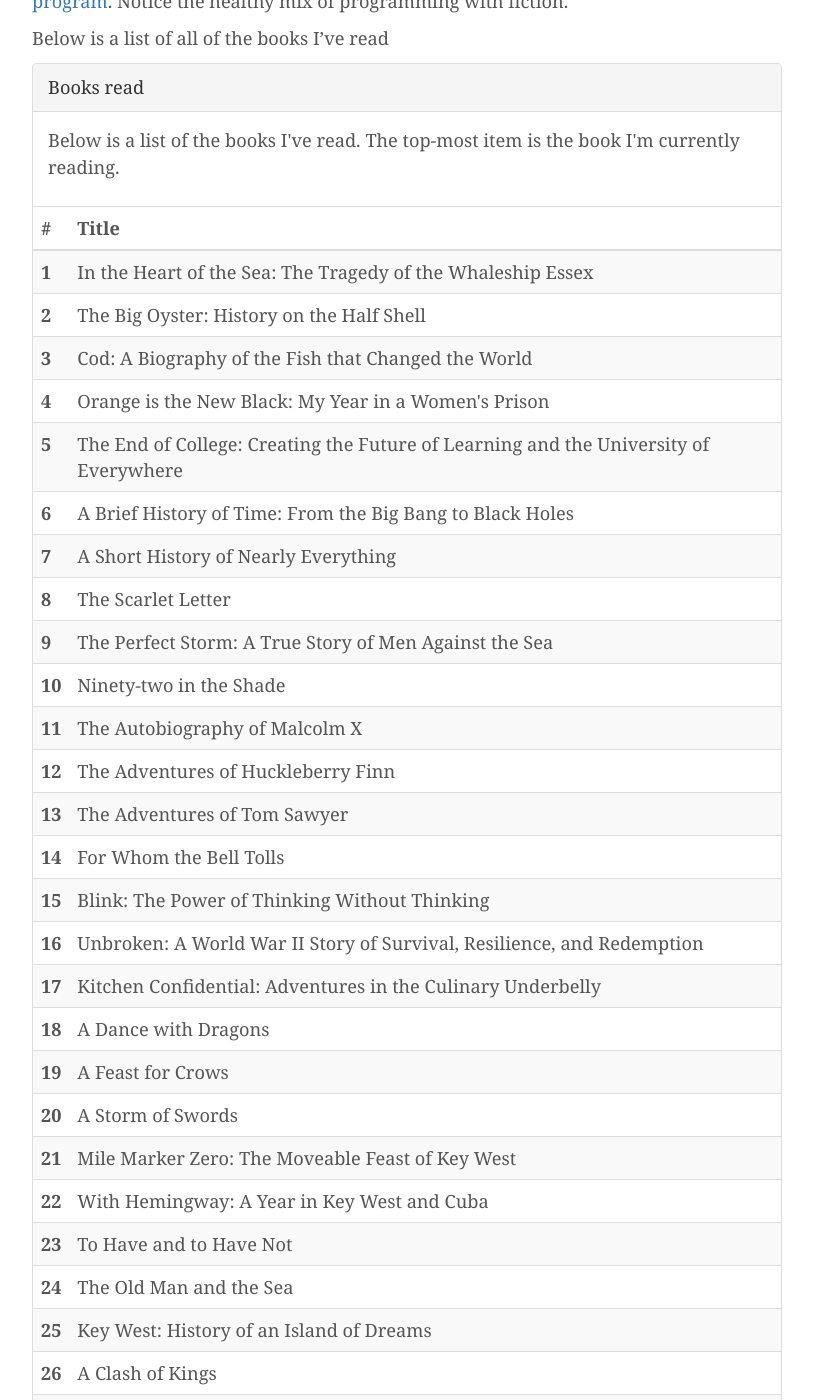
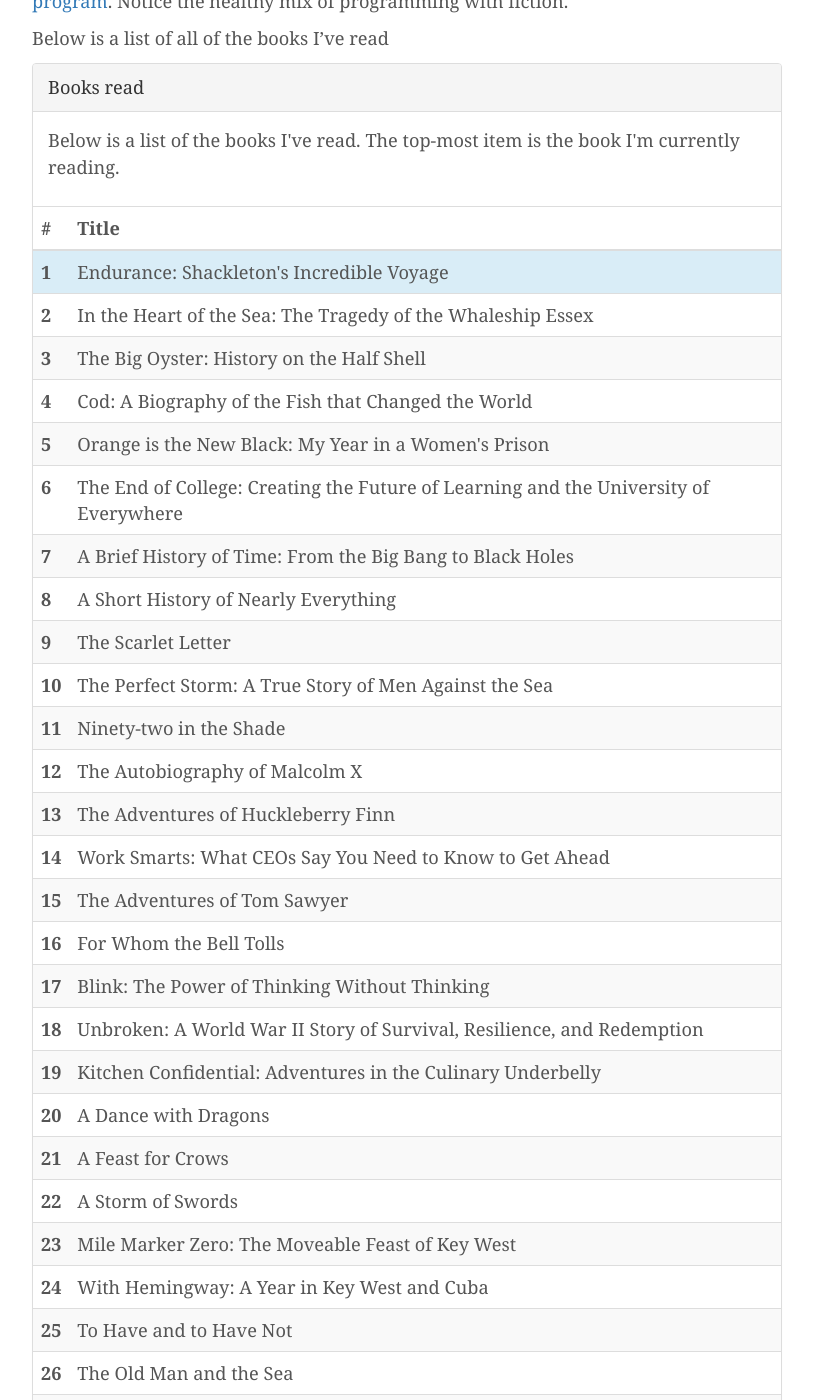
Before and after one commit to jkereako/jkereako.github.io, a Jekyll site: the page built from reading.md, in a window 1280 px wide and 1400 px high, scrolled down 501 px. Shown: the whole window, without its empty margins (38-851 px from the left). Built offline with Jekyll 4.4.1, drawn with Linux system fonts in a browser that asks for light colours; nearby versions of some CDN libraries.

Commit message:
Added 2 books

```diff
--- a/_data/books.yml
+++ b/_data/books.yml
@@ -1,3 +1,7 @@
+- title: Endurance
+  subtitle: Shackleton's Incredible Voyage
+  active: yes
+
 - title: In the Heart of the Sea
   subtitle: The Tragedy of the Whaleship Essex
 
@@ -28,6 +32,9 @@
 - title: The Autobiography of Malcolm X
 
 - title: The Adventures of Huckleberry Finn
+
+- title: Work Smarts
+  subtitle: What CEOs Say You Need to Know to Get Ahead
 
 - title: The Adventures of Tom Sawyer
 
```
